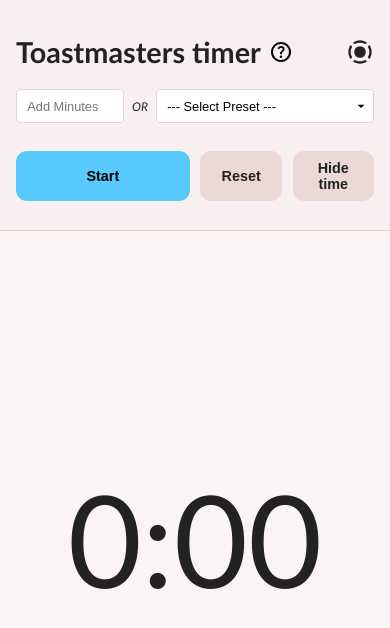
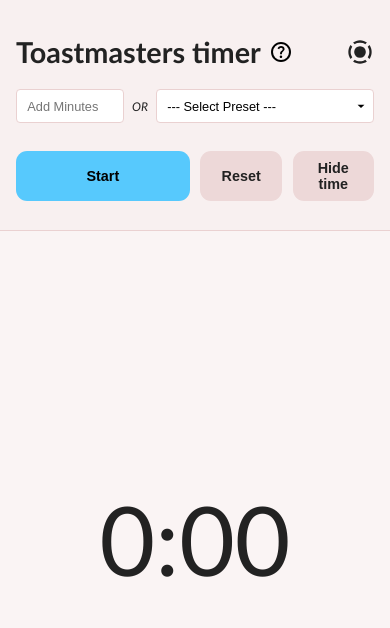
Before and after one commit to Ajuska/toastmasters-timer, an Angular app: page / in a window 390 px wide. Shown: the top 628 px of the page. Built offline with nearby package versions, Linux system fonts and the light colour scheme; what worker-timers would draw is missing.

Commit message:
Change timer font size on different screen sizes

```diff
--- a/src/app/timer-display/timer-display.component.sass
+++ b/src/app/timer-display/timer-display.component.sass
@@ -11,5 +11,13 @@
   top: 50%
   -webkit-transform: translate(-50%, -50%)
   transform: translate(-50%, -50%)
-  font-size: 8rem
+  font-size: 12rem
   margin: 0
+
+@media (max-width: 1024px)
+  .timer
+    font-size: 8rem
+
+@media (max-width: 768px)
+  .timer
+    font-size: 6rem
```
